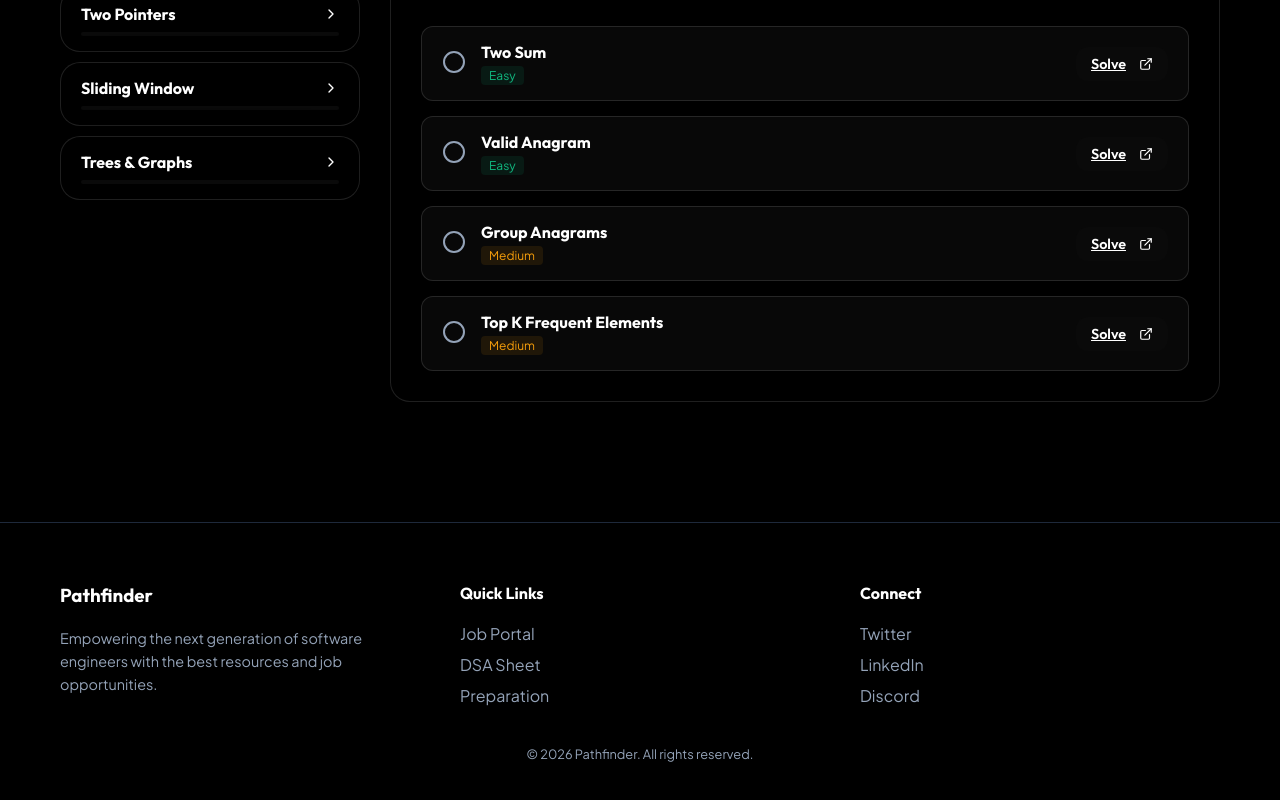
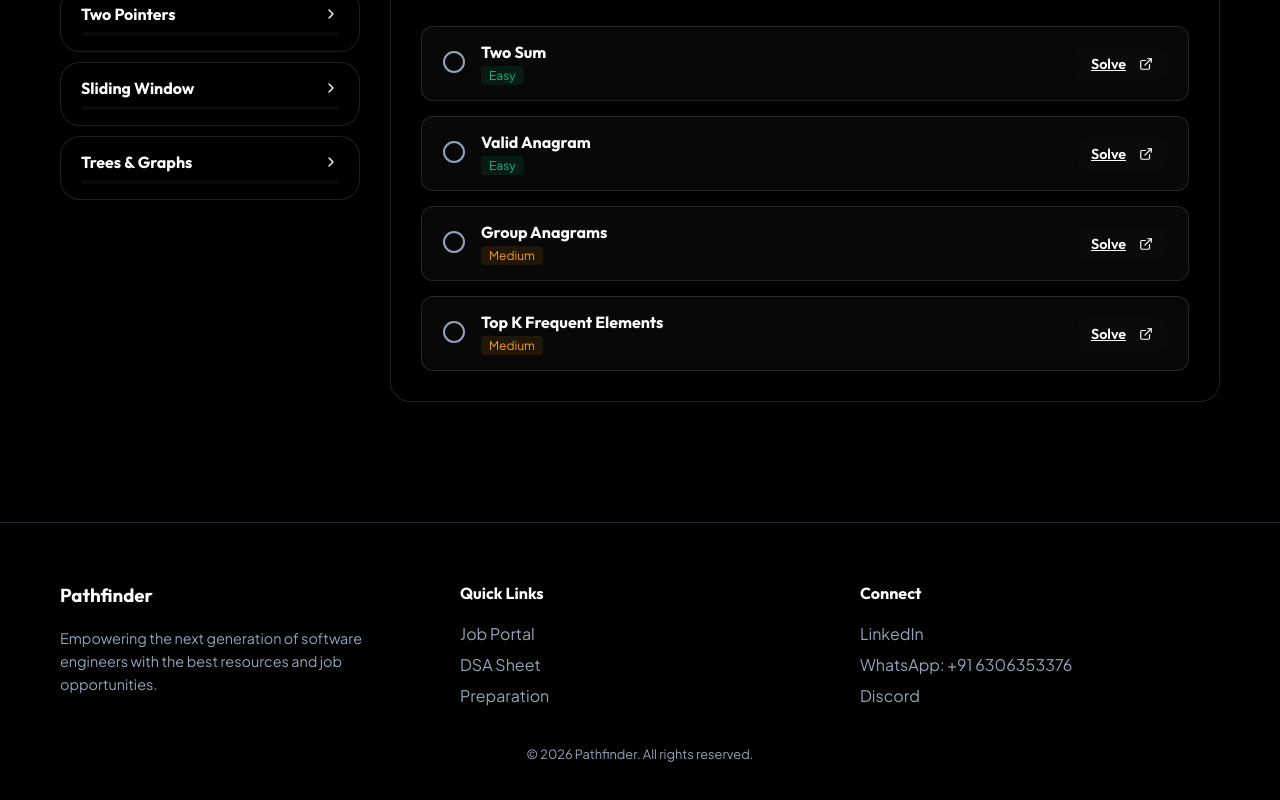
Before and after one commit to ShraddhaRajawat/exo-pathfinder, a React (Vite) app: page /dsa in a window 1280 px wide. Shown: the part 324-1124 px from the top of the page. Built offline with nearby package versions, Linux system fonts and the light colour scheme.

Commit message:
Update footer with user's LinkedIn and contact info

```diff
--- a/src/App.jsx
+++ b/src/App.jsx
@@ -146,8 +146,10 @@ const Footer = () => (
       <div>
         <h4 style={{ marginBottom: '20px' }}>Connect</h4>
         <ul style={{ listStyle: 'none', display: 'flex', flexDirection: 'column', gap: '10px' }}>
-          <li style={{ color: 'var(--text-muted)' }}>Twitter</li>
-          <li style={{ color: 'var(--text-muted)' }}>LinkedIn</li>
+          <li style={{ color: 'var(--text-muted)' }}>
+            <a href="https://www.linkedin.com/in/shraddha-rajawat-26060428a/" target="_blank" rel="noopener noreferrer" style={{ color: 'inherit', textDecoration: 'none' }}>LinkedIn</a>
+          </li>
+          <li style={{ color: 'var(--text-muted)' }}>WhatsApp: +91 6306353376</li>
           <li style={{ color: 'var(--text-muted)' }}>Discord</li>
         </ul>
       </div>
```
